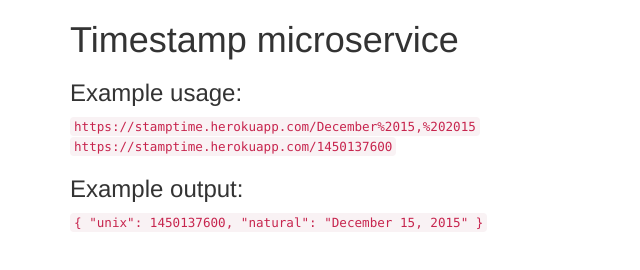
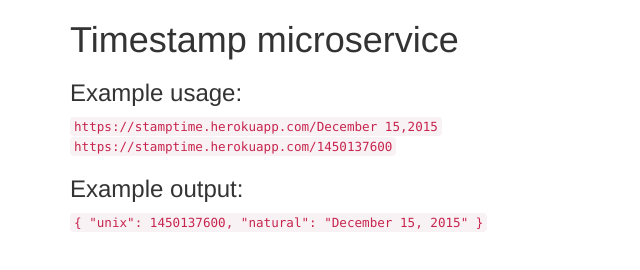
Before and after one commit to melkisedek/timestamp, a website: page client/index.html in a window 1280 px wide. Shown: the full height of the page, 0-640 px from the left. Drawn offline with nearby package versions, Linux system fonts and the light colour scheme.

Commit message:
Update index.html
No need to use url encoding, the browser will take care of it. Users will find it easier to use this way.

```diff
--- a/client/index.html
+++ b/client/index.html
@@ -10,7 +10,7 @@
                 Timestamp microservice
             </h1>
             <h3>Example usage:</h3>
-            <code>https://stamptime.herokuapp.com/December%2015,%202015</code><br>
+            <code>https://stamptime.herokuapp.com/December 15,2015</code><br>
             <code>https://stamptime.herokuapp.com/1450137600</code>
             <h3>Example output:</h3>
             <code>
```
